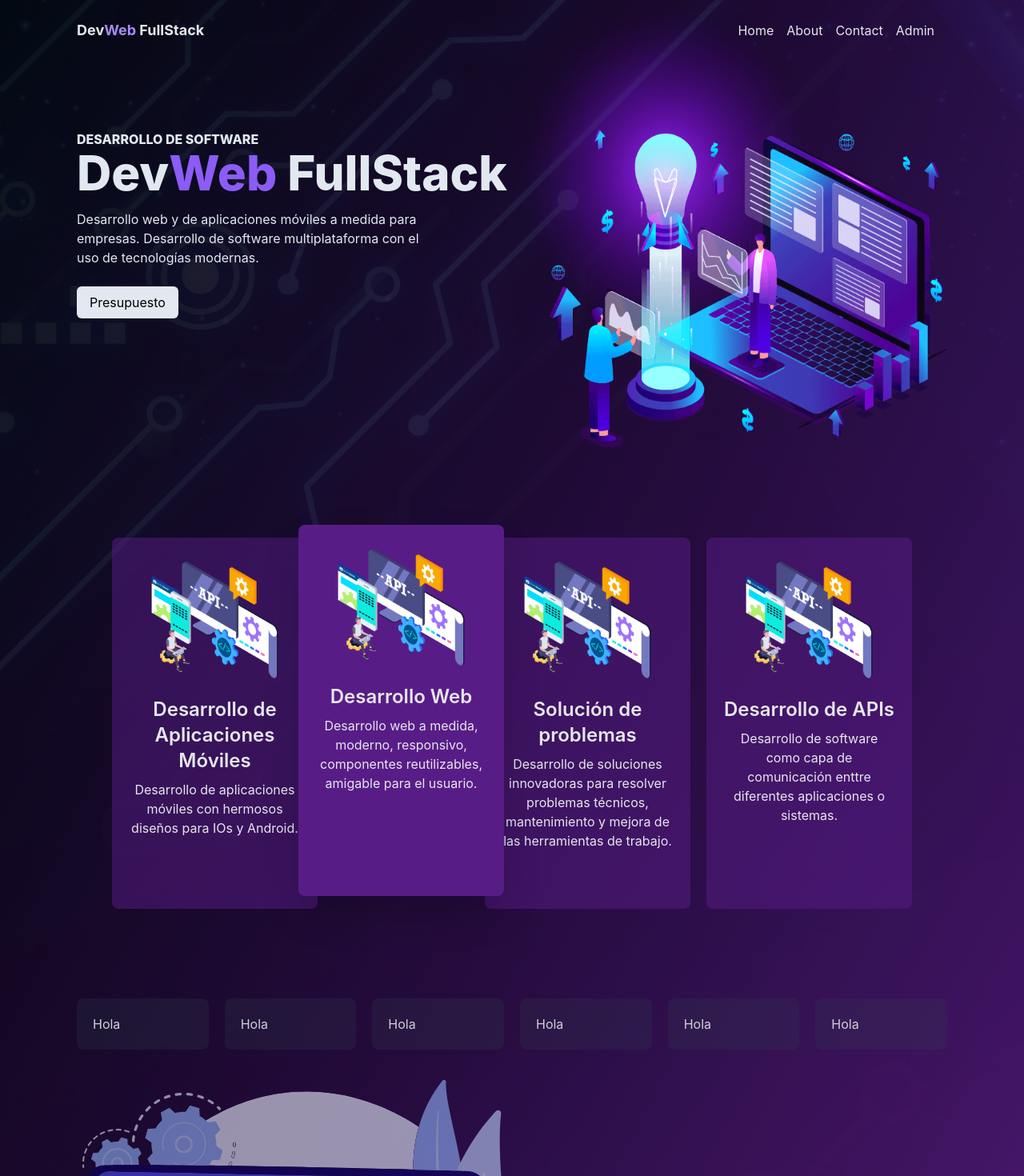
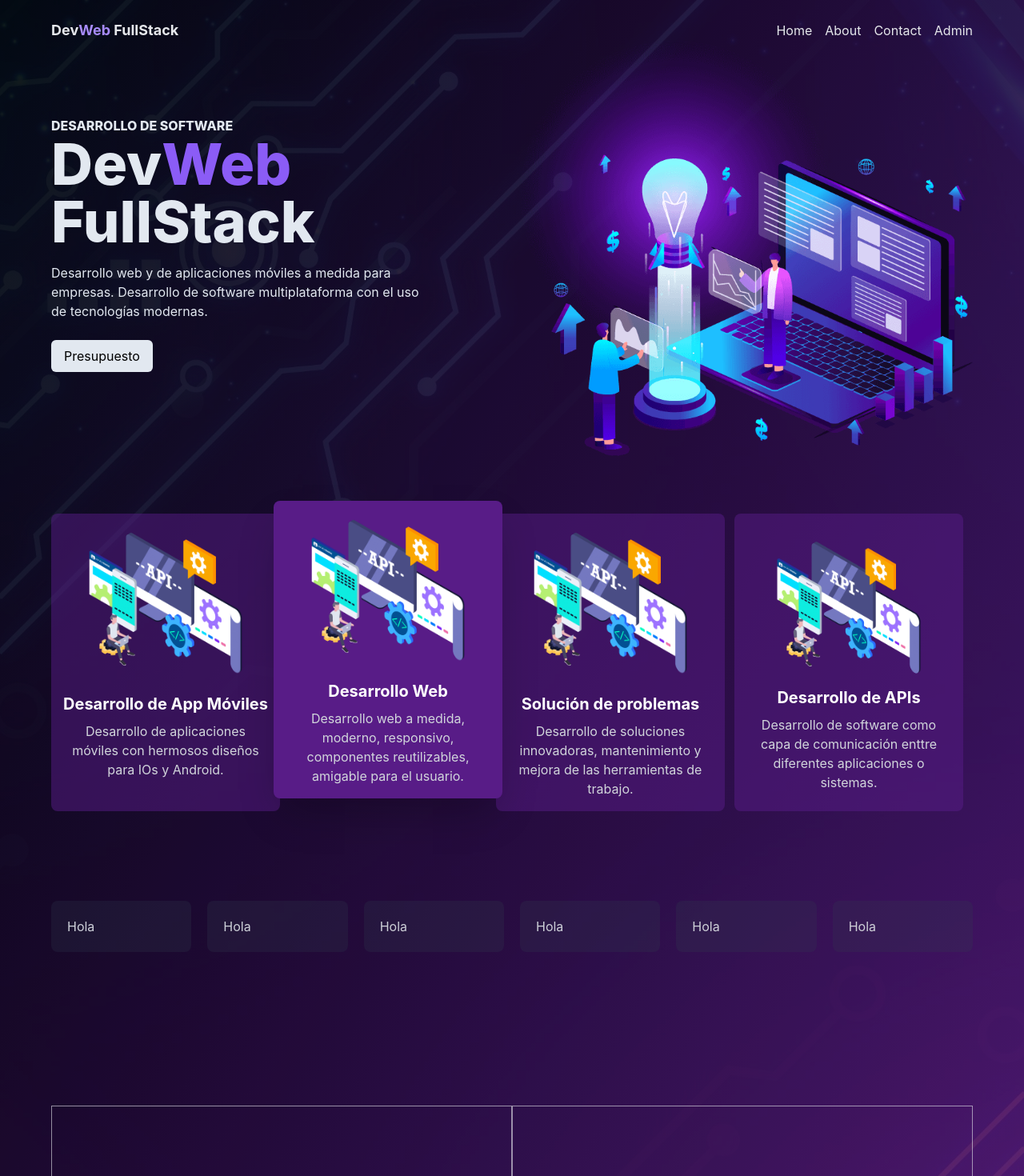
Before and after one commit to DevWebWill/appclient, a React (Create React App) app: page / in a window 1280 px wide. Shown: the top 1470 px of the page at 80% size. Built offline with nearby package versions, Linux system fonts and the light colour scheme.

Commit message:
Mejora Diseño responsive

```diff
--- a/src/App.js
+++ b/src/App.js
@@ -4,7 +4,7 @@ import { Hero } from './components/front/Hero';
 import { Sidebar } from './components/front/Sidebar';
 import desarrolloApi from '../src/assets/desarrollo-api.png';
 import bg from '../src/assets/bg.jpg';
-import DesarrolloWebProfesionalIcon from './assets/DesarrolloWebProfesionalIcon';
+/* import DesarrolloWebProfesionalIcon from './assets/DesarrolloWebProfesionalIcon'; */
 /* import {Fade} from './components/pruebasTransitions/Fade' */
 
 const App = () => {
@@ -40,17 +40,17 @@ const App = () => {
     });
 
     return (
-        <div className="flex flex-col h-screen">
-            <header className="bg-white p-6 flex justify-between items-center sm:hidden shadow-md">
+        <div className="flex flex-col h-screen bg-purple-900">
+            <header className="fixed w-full z-20 bg-gray-900 bg-opacity-90 text-gray-200 p-6 flex justify-between items-center sm:hidden shadow-md">
                 <h1 className="font-bold text-lg">Developer</h1>
                 <button ref={triggerMenuIcon}
-                    className="text-gray-600 hover:text-gray-900"
+                    className="text-gray-200 hover:text-purple-100"
                     onClick={() => setIsSidebarOpen(!isSidebarOpen)}
                 >
                     {isSidebarOpen ? <i className="icofont-close"></i> : <i className="icofont-navigation-menu"></i>}
                 </button>
             </header>
-            <nav className="fixed hidden sm:flex sm:items-center sm:justify-between bg-transparent text-gray-200 py-6 px-24 w-full z-20">
+            <nav className="fixed hidden sm:flex sm:items-center sm:justify-between bg-transparent text-gray-200 py-6 px-6 md:px-12 lg:px-10 xl:px-16 2xl:px-24 w-full z-20">
                 <h1 className="font-bold text-lg">Dev<span className='text-violet-400'>Web</span> FullStack</h1>
                 <ul className="flex text-gray-200">
                     <li className="mr-4">
@@ -68,7 +68,7 @@ const App = () => {
                             Contact
                         </Link>
                     </li>
-                    <li className="mr-4">
+                    <li className="">
                         <Link to={"/admin"} className="hover:text-violet-400">
                             Admin
                         </Link>
@@ -86,59 +86,56 @@ const App = () => {
 
                 <Hero></Hero>
 
-
-
-                <div className='p-24'>
-
-                    <div className='grid grid-cols-4 gap-5 2xl:gap-10 2xl:px-40 min-h-[58vh] 2xl:min-h-[45vh] text-gray-100 mb-32'>
-                        <div className='relative rounded-lg z-1 py-4'>
-                            <div className='rounded-lg absolute bg-purple-900 bg-opacity-50 h-full w-full left-11 p-5'>
+                <div className='grid grid-cols-1 sm:grid-cols-3 md:grid-cols-3 lg:grid-cols-4 gap-5 lg:gap-6 text-gray-100 mb-32 px-6 sm:px-0 md:px-4 lg:px-2 xl:px-8 2xl:px-16 pt-14'>
+                    <div className='relative min-h-[52vh] sm:min-h-[42vh] 2xl:min-h-[45vh] rounded-lg z-1 py-4'>
+                        <div className='rounded-lg sm:absolute bg-purple-900 bg-opacity-50 h-full w-full left-11 sm:left-8 p-5 sm:p-3'>
                             <div className='mb-4'>
                                 <img src={desarrolloApi} alt='' />
                             </div>
                             <div className='text-center text-gray-200'>
-                                    <h3 className='text-2xl font-semibold mb-2'>Desarrollo de Aplicaciones Móviles</h3>
-                                    <span>Desarrollo de aplicaciones móviles con hermosos diseños para IOs y Android.</span>
+                                <h3 className='text-2xl sm:text-xl font-bold mb-2 text-white'>Desarrollo de App Móviles</h3>
+                                <span className='text-md text-gray-300'>Desarrollo de aplicaciones móviles con hermosos diseños para IOs y Android.</span>
                             </div>
                         </div>
                     </div>
-                        <div className='relative rounded-lg z-10'>
-                            <div className='rounded-lg absolute bg-purple-900 h-full w-full shadow-2xl border-0 p-5'>
+                    <div className='relative min-h-[52vh] sm:min-h-[42vh] 2xl:min-h-[45vh] rounded-lg z-10'>
+                        <div className='rounded-lg sm:absolute bg-purple-900 h-full w-full shadow-2xl border-0 p-5 sm:p-3'>
                             <div className='mb-4'>
                                 <img src={desarrolloApi} alt='' />
                             </div>
                             <div className='text-center text-gray-200'>
-                                    <h3 className='text-2xl font-semibold mb-2'>Desarrollo Web</h3>
-                                    <span>Desarrollo web a medida, moderno, responsivo, componentes reutilizables, amigable para el usuario.</span>
+                                <h3 className='text-2xl sm:text-xl font-bold mb-2 text-white'>Desarrollo Web</h3>
+                                <span className='text-md text-gray-300'>Desarrollo web a medida, moderno, responsivo, componentes reutilizables, amigable para el usuario.</span>
                             </div>
                         </div>
                     </div>
-                        <div className='relative rounded-lg z-1 py-4'>
-                            <div className='rounded-lg absolute bg-purple-900 bg-opacity-50 h-full w-full right-11 border-0 p-5'>
+                    <div className='relative min-h-[52vh] sm:min-h-[42vh] 2xl:min-h-[45vh] rounded-lg z-1 py-4'>
+                        <div className='rounded-lg sm:absolute bg-purple-900 bg-opacity-50 h-full w-full right-11 sm:right-8 border-0 p-5 sm:p-3'>
                             <div className='mb-4'>
                                 <img src={desarrolloApi} alt='' />
                             </div>
                             <div className='text-center text-gray-200'>
-                                    <h3 className='text-2xl font-semibold mb-2'>Solución de problemas</h3>
-                                    <span>Desarrollo de soluciones innovadoras para resolver problemas técnicos, mantenimiento y mejora de las herramientas de trabajo.</span>
+                                <h3 className='text-2xl sm:text-xl font-bold mb-2 text-white'>Solución de problemas</h3>
+                                <span className='text-md text-gray-300'>Desarrollo de soluciones innovadoras, mantenimiento y mejora de las herramientas de trabajo.</span>
                             </div>
                         </div>
                     </div>
-                        <div className='relative rounded-lg z-1 py-4'>
-                            <div className='rounded-lg absolute bg-purple-900 bg-opacity-50 h-full w-full right-11 border-0 p-5'>
-                                <div className='mb-4'>
-                                    <img src={desarrolloApi} alt='' />
+                    <div className='sm:col-span-3 lg:col-span-1 relative min-h-[52vh] sm:min-h-[30vh] 2xl:min-h-[45vh] rounded-lg z-1 sm:mx-8 lg:mx-0'>
+                        <div className='rounded-lg sm:relative sm:grid sm:grid-cols-2 lg:grid-cols-none flex flex-col justify-center items-center bg-purple-900 bg-opacity-50 h-full w-full right-11 sm:right-0 lg:right-11 border-0 p-5 sm:p-3 lg:p-5 sm:mt-4'>
+                            <div className='static mb-4 sm:mb-0'>
+                                <img className='object-fit' src={desarrolloApi} alt='' />
                             </div>
-                                <div className='text-center text-gray-200'>
-                                    <h3 className='text-2xl font-semibold mb-2'>Desarrollo de APIs</h3>
-                                    <span>Desarrollo de software como capa de comunicación enttre diferentes aplicaciones o sistemas.</span>
+                            <div className='text-center text-gray-200 sm:px-2'>
+                                <h3 className='text-2xl sm:text-xl font-bold mb-2 text-white'>Desarrollo de APIs</h3>
+                                <span className='text-md text-gray-300'>Desarrollo de software como capa de comunicación enttre diferentes aplicaciones o sistemas.</span>
                             </div>
                         </div>
                     </div>
                 </div>
 
 
-                    <div className='grid grid-cols-6 gap-5 mb-24'>
+
+                <div className='grid grid-cols-3 md:grid-cols-6 gap-5 mb-24 px-6 md:px-12 lg:px-10 xl:px-16 2xl:px-24'>
                     <div className='bg-gray-700 text-gray-200 bg-opacity-25 p-5 rounded-lg'>
                         Hola
                     </div>
@@ -159,21 +156,21 @@ const App = () => {
                     </div>
                 </div>
 
-                    <div className='grid grid-cols-2 relative h-60 rounded-lg opacity-60 text-gray-100 my-48'>
-                        <div className='flex justify-center'>
-                            <div className='absolute -top-60'>
-                                <DesarrolloWebProfesionalIcon></DesarrolloWebProfesionalIcon>
-                            </div>
+                <div className='grid grid-cols-2 relative h-60 rounded-lg opacity-60 text-gray-100 my-48 px-6 md:px-12 lg:px-10 xl:px-16 2xl:px-24'>
+                    <div className='border'>
+
                     </div>
                     <div className='border'>
-                            Desarrollamos web a medida con un diseño
+
                     </div>
                 </div>
 
+                <div className='px-6 md:px-12 lg:px-10 xl:px-16 2xl:px-24'>
                     <div className='grid grid-cols-2 h-60 rounded-lg bg-gradient-to-br from-gray-800 to-gray-900 opacity-60 shadow-xl text-gray-100 mb-32 p-10'>
                         <div className=''>
                         </div>
                         <div className=''></div>
+                    </div>
                 </div>
 
                     {/* <div className='grid grid-cols-6 gap-5 mb-12'>
@@ -208,7 +205,7 @@ const App = () => {
                             </div>
                         </div>
                     </div> */}
-                </div>
+
             </main>
         </div>
     );
--- a/src/components/front/Hero.jsx
+++ b/src/components/front/Hero.jsx
@@ -7,15 +7,15 @@ export const Hero = () => {
             <div className='relative h-auto w-auto flex flex-col bg-transparent'>
                 <div className='bg-theme clip-path h-[85vh] lg:h-[65vh] md:h-[65vh] sm:h-[55vh] w-auto absolute top-0 left-0 right-0 opacity-100 z-10'></div>
 
-                    <div className='grid grid-cols-2 px-24'>
-                        <div className='flex flex-col justify-center'>
+                <div className='grid grid-cols-1 md:grid-cols-2 justify-center px-6 md:px-12 lg:px-10 xl:px-16 2xl:px-24 pt-28 md:pt-20 xl:pt-10'>
+                    <div className='flex flex-col justify-center absolute md:relative'>
                         <span className='uppercase font-extrabold filter drop-shadow-sm text-slate-200'>
                             {`Desarrollo de software`}
                         </span>
-                            <h1 className='mb-4 text-6xl lg:text-6xl md:text-4xl sm:text-3xl xsm:text-2xl font-extrabold filter drop-shadow-sm text-slate-200'>
+                        <h1 className='mb-4 text-6xl xsm:text-2xl sm:text-6xl md:text-4xl lg:text-5xl xl:text-7xl font-extrabold filter drop-shadow-sm text-slate-200'>
                             Dev<span className='text-violet-500'>Web</span> FullStack
                         </h1>
-                            <div className='text-slate-200 pr-24 mb-6'>
+                        <div className='text-slate-200 xl:pr-24 mb-6'>
                             Desarrollo web y de aplicaciones móviles a medida para empresas.
                             Desarrollo de software multiplataforma con el uso de tecnologías modernas.
                         </div>
@@ -23,38 +23,10 @@ export const Hero = () => {
                             <button type='button' className='button-theme bg-slate-200  shadow-slate-200 rounded-md px-4 py-2'>{`Presupuesto`}</button>
                         </div>
                     </div>
-
-                        <div className='flex items-center justify-center'>
-                            <img className='h-[70vh]' src={imgHero} alt='' />
+                    <div className='flex items-center justify-center pt-44 sm:pt-20 md:pt-0'>
+                        <img className='' src={imgHero} alt='' />
                     </div>
-
-                        {/* <div className='grid items-center gap-5 md:gap-3 absolute top-[33vh] lg:top-[27vh] left-[11%] xl:left-0 w-auto h-auto'>
-                            {videos?.map((val, i) => (
-                                <Clips
-                                    key={i}
-                                    imgsrc={val.imgsrc}
-                                    clip={val.clip}
-                                    t={i*3}
-                                />
-                            ))}
-                        </div> */}
-                        {/* <div className='grid items-center absolute top-[33vh] lg:top-[27vh] right-0 gap-3'>
-                            {sociallinks?.map((val, i) => (
-                                <SocialLink
-                                    key={i}
-                                    icon={val.icon}
-                                />
-                            ))}
-                        </div> */}
                 </div>
-                    {/* <div className='flex items-center'>
-                        <img
-                            src={img}
-                            alt='hero-img/img'
-                            className='w-auto h-[45vh] lg:h-[35vh] md:h-[31vh] sm:h-[21vh] xsm:h-[19vh] transitions-theme -rotate-[25deg] hover:rotate-0 cursor-pointer object-fill'
-                        />
-                    </div> */}
-
             </div>
         </>
     )
--- a/src/components/front/Sidebar.jsx
+++ b/src/components/front/Sidebar.jsx
@@ -23,7 +23,7 @@ export const Sidebar = ({triggerSidebar, isSidebarOpen}) => {
             {state => (
                 <aside
                     ref={triggerSidebar}
-                    className={`absolute bg-gray-200 opacity-95 w-72 h-full backdrop-blur-3xl`}
+                    className={`absolute bg-gray-200 opacity-95 w-72 h-full backdrop-blur-3xl z-40`}
                     style={{
                         ...defaultStyle,
                         ...transitionStyles[state]
```
Lines whose indentation alone changed are shown as unchanged.
